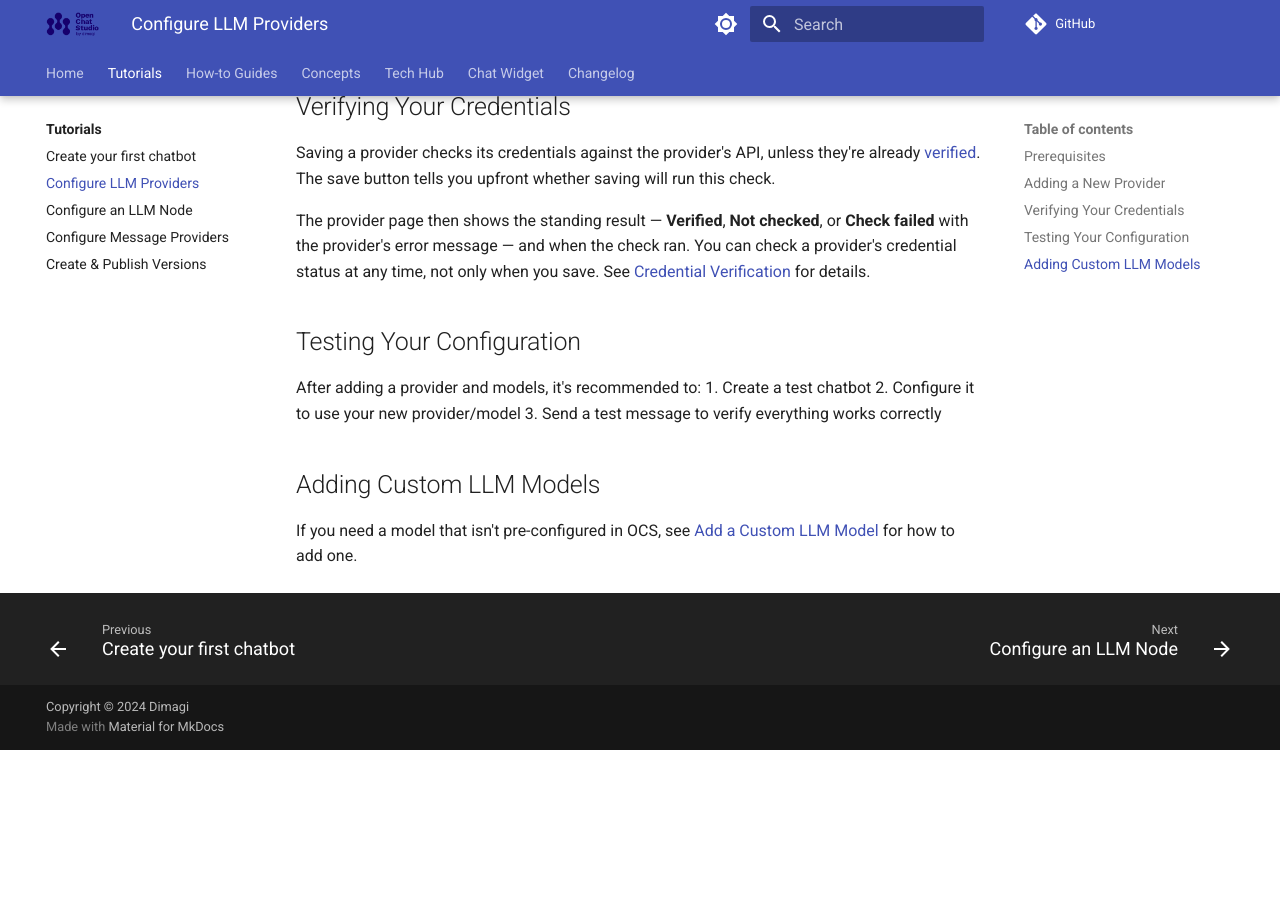
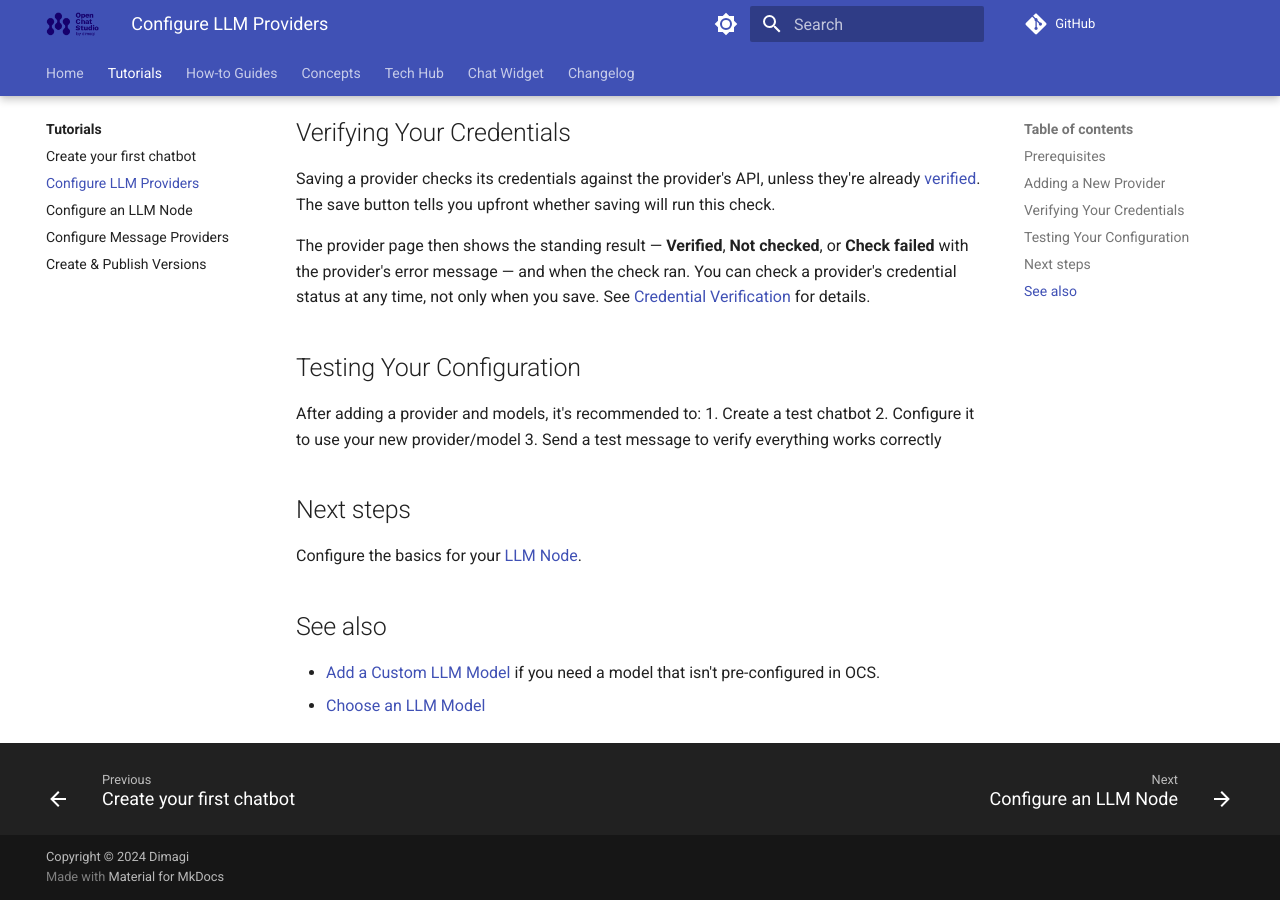
Before and after one commit to dimagi/open-chat-studio-docs, an MkDocs documentation site: the page built from docs/tutorials/configure_llm_providers.md, in a window 1280 px wide and 900 px high, scrolled down 1021 px. Built offline with MkDocs 1.6.1 and Material for MkDocs 9.7.7, drawn with Linux system fonts in a browser that asks for light colours; a script that is not in the unit is left out; comment, search, counter and statistics services are not loaded; before the commit the page ends 1771 px from its top, so only the background shows below that; some of the changed text lies outside the part shown.

Commit message:
Fix: definitions, internal links and Next steps vs See also

```diff
--- a/docs/tutorials/configure_llm_providers.md
+++ b/docs/tutorials/configure_llm_providers.md
@@ -1,6 +1,6 @@
 # Configure LLM Service Providers
 
-LLM service providers are configured from **Team Settings → [Integrations](../concepts/team/integrations.md)**, filtered to the **LLM & embedding** category. Before configuring a provider, make sure you have an active account with the provider and its API key ready.
+An [LLM provider](../concepts/team/llm_providers.md) is the service, such as OpenAI or Anthropic, that supplies the AI models behind your chatbots. LLM service providers are configured from **Team Settings → [Integrations](../concepts/team/integrations.md)**, filtered to the **LLM & embedding** category. Before configuring a provider, make sure you have an active account with the provider and its API key ready.
 
 ## Prerequisites
 
@@ -36,6 +36,11 @@
 2. Configure it to use your new provider/model
 3. Send a test message to verify everything works correctly
 
-## Adding Custom LLM Models
+## Next steps
 
-If you need a model that isn't pre-configured in OCS, see [Add a Custom LLM Model](../how-to/add_custom_llm_model.md) for how to add one.
+Configure the basics for your [LLM Node](configure_llm_node.md).
+
+## See also
+
+- [Add a Custom LLM Model](../how-to/add_custom_llm_model.md) if you need a model that isn't pre-configured in OCS.
+- [Choose an LLM Model](../how-to/choose_llm_model.md)
```
Also changed, not shown: docs/tutorials/configure_llm_node.md (+3 -3 lines), docs/tutorials/configure_msg_providers.md (+9 -0 lines), docs/tutorials/first_chatbot.md (+1 -1 lines), docs/tutorials/versioning_steps.md (+6 -1 lines).
